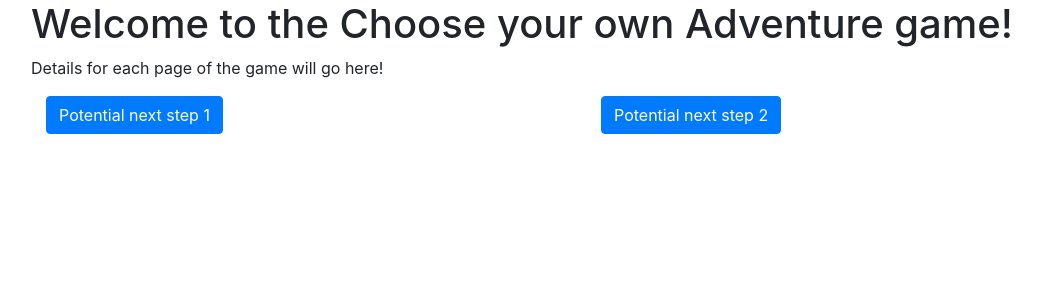
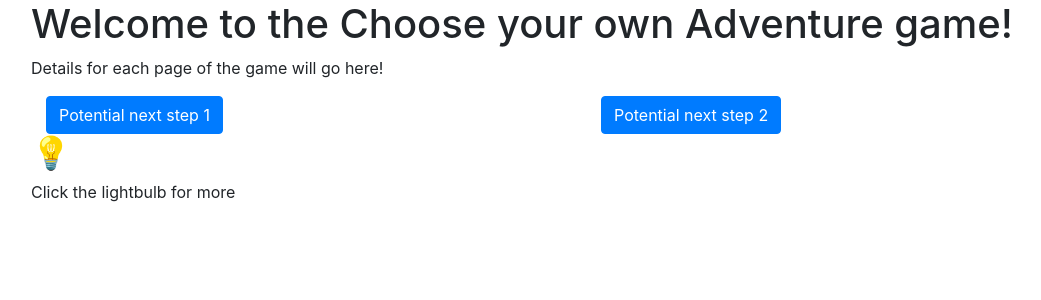
Before and after one commit to pierrerodgers/origins-and-meaning-final-project, a React (Create React App) app: page / in a window 1280 px wide. Shown: the top 300 px of the page, without its empty margins (54-1095 px from the left). Built offline with nearby package versions, Linux system fonts and the light colour scheme.

Commit message:
Update App.js
add lightbulb info

```diff
--- a/src/App.js
+++ b/src/App.js
@@ -1,7 +1,6 @@
-import logo from './logo.svg';
 import './App.css';
 import Button from 'react-bootstrap/Button';
-import {Container, Row, Col} from 'react-bootstrap';
+import {Container, Row, Col, Alert} from 'react-bootstrap';
 import 'bootstrap/dist/css/bootstrap.min.css';
 import { useState } from 'react';
 
@@ -48,6 +47,12 @@ function App() {
   return (
     <Container>
       <Page page={pages[currentPage]} updatePage={updatePage}/>
+      <Row>
+        <Col width="12">
+          <Peek text = "This is where some extra info would go about any of the scientific concepts visible on the page."/>
+        </Col>
+
+      </Row>
     </Container>
   );
 }
@@ -91,4 +96,37 @@ function Page(props) {
   )
 }
 
+function Peek(props) {
+  const [isVisible, setIsVisible] = useState(false);
+
+  if (isVisible) return (
+    <Alert variant="info">
+      <h2 onClick = {() => {
+      setIsVisible(false)
+      }}>
+        💡
+      </h2>
+      <p>
+        {props.text}
+      </p>
+    </Alert>
+  )
+
+  return(
+
+    <div onClick = {() => {
+      setIsVisible(true)
+    }}>
+      <h2>
+      💡
+      </h2>
+      <p>
+        Click the lightbulb for more
+      </p>
+    </div>
+
+
+  )
+}
+
 export default App;
```
